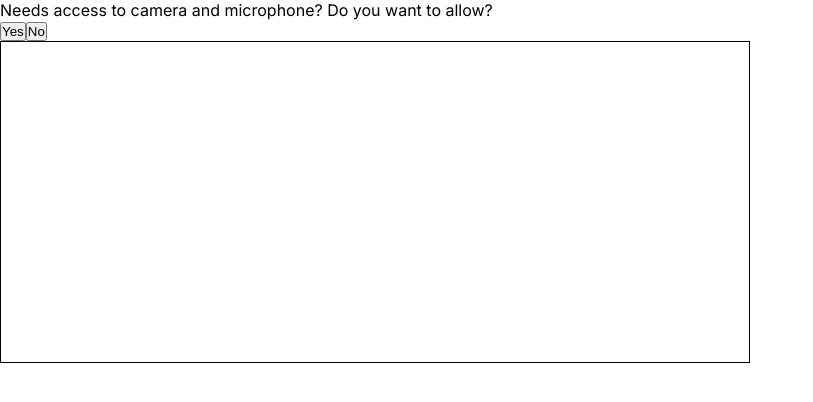
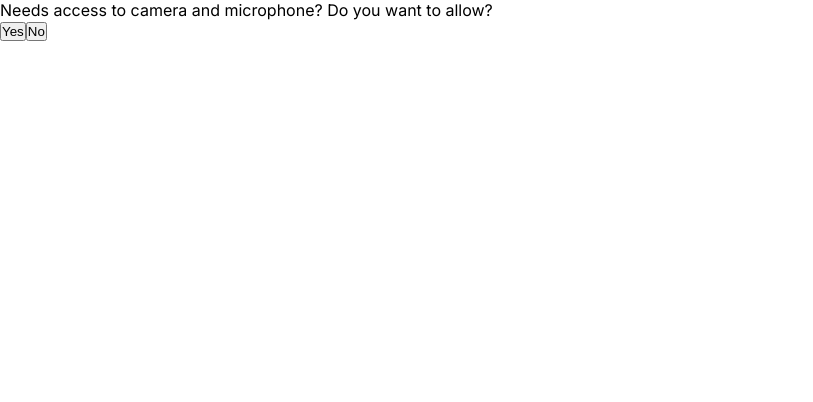
Before and after one commit to alaminnku/view-back, a Next.js app: page / in a window 1280 px wide. Shown: the top 402 px of the page, without its empty margins (0-813 px from the left). Built offline with nearby package versions, Linux system fonts and the light colour scheme.

Commit message:
Refactored

```diff
--- a/app/page.tsx
+++ b/app/page.tsx
@@ -38,14 +38,17 @@ export default function Home() {
     }
   }, []);
 
-  // Get cameras or request media access
+  // Request media access
   useEffect(() => {
     if (allowAccess) requestMediaAccess(setPermissions);
   }, [allowAccess]);
 
+  // Get cameras and microphones
   useEffect(() => {
     if (permissions.granted) getMedia(setCameras, setMicrophones);
   }, [permissions]);
+
+  // Get stream from selected cam and mic
   useEffect(() => {
     if (selectedCam && selectedMic)
       getStream(selectedCam, selectedMic, videoRef);
@@ -166,9 +169,11 @@ export default function Home() {
         </div>
       )}
 
-      <textarea rows={20} cols={90} style={{ border: '1px solid black' }}>
-        {transcript}
-      </textarea>
+      {transcript && (
+        <textarea rows={20} cols={90} style={{ border: '1px solid black' }}>
+          {transcript}
+        </textarea>
+      )}
     </main>
   );
 }
--- a/package.json
+++ b/package.json
@@ -11,8 +11,7 @@
   "dependencies": {
     "next": "14.1.0",
     "react": "^18",
-    "react-dom": "^18",
-    "react-speech-recognition": "^3.10.0"
+    "react-dom": "^18"
   },
   "devDependencies": {
     "@types/node": "^20",
```
Also changed, not shown: 1 other file (tests, documents, lock files or other folders).
